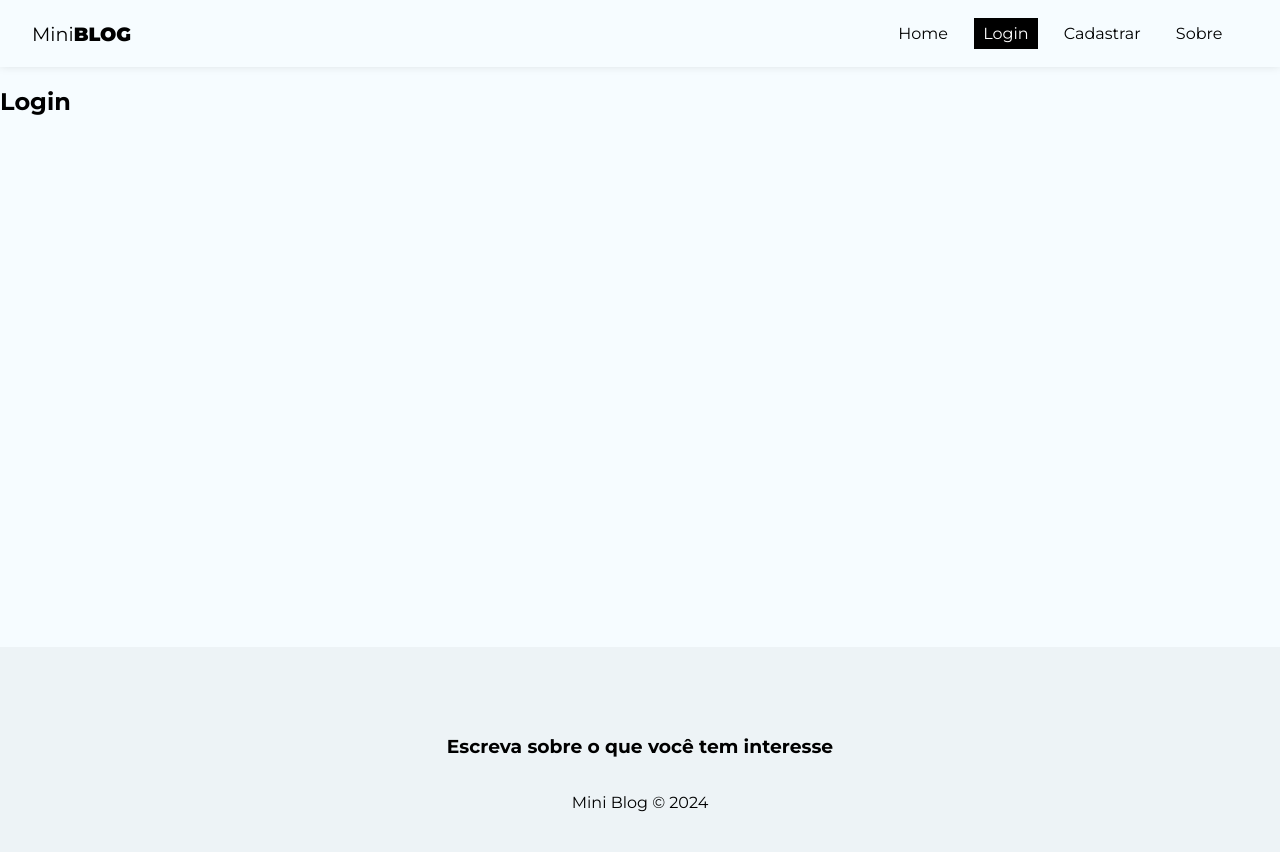
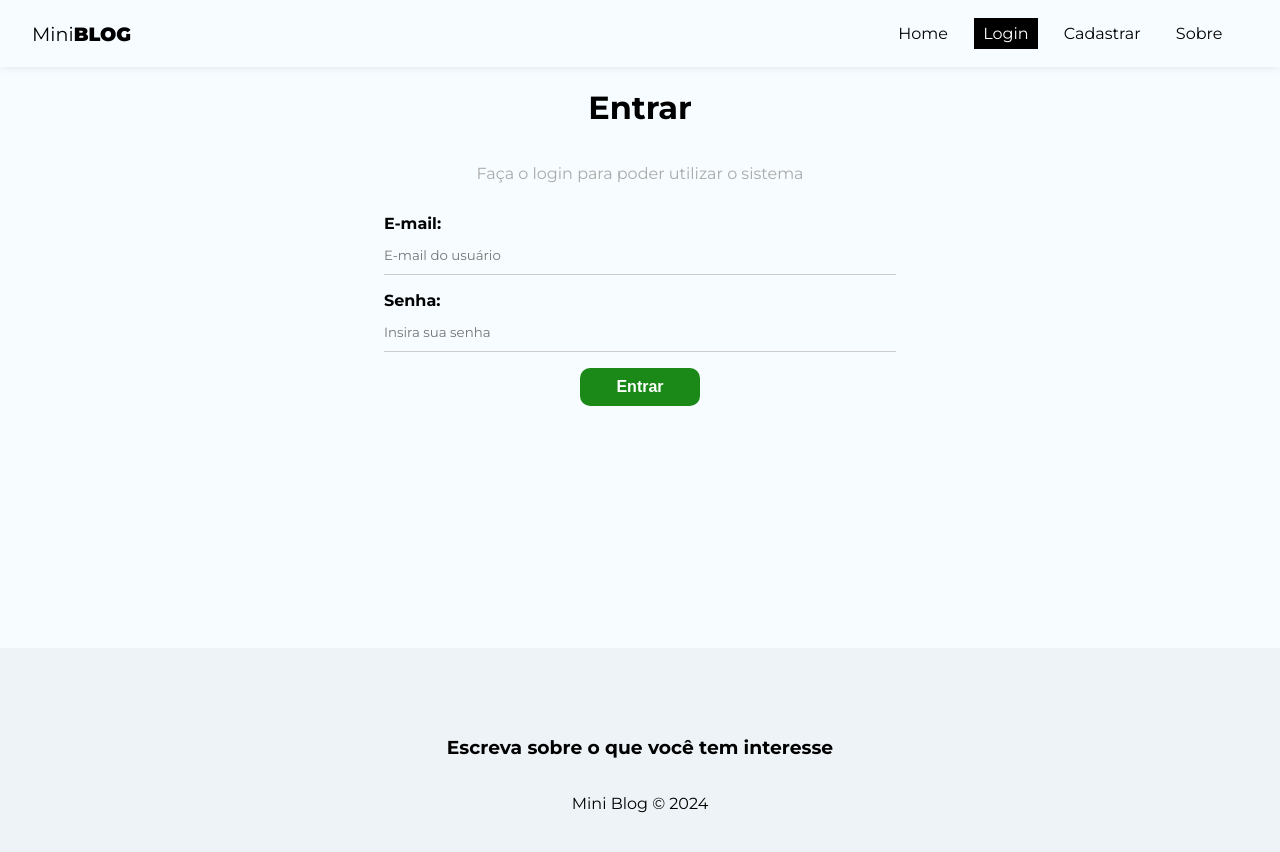
Before and after one commit to pedrofurns7/projeto_miniblog, a React (Create React App) app: page /login in a window 1280 px wide. Shown: the top 852 px of the page. Built offline with nearby package versions, Linux system fonts and the light colour scheme; no server answers.

Commit message:
[feat]: implements logout and login

```diff
--- a/src/App.js
+++ b/src/App.js
@@ -11,42 +11,60 @@ import { useAuthentication } from "./hooks/useAuthentication";
 import { AuthProvider } from "./context/AuthContext";
 
 //pages
+
+import Login from "./pages/Login/Login";
+import Register from "./pages/Register/Register";
+import CreatePost from "./pages/CreatePost/CreatePost";
+import Dashboard from "./pages/Dashboard/Dashboard";
+
+//components
 import Home from "./pages/Home/Home";
 import About from "./pages/About/About";
 import Navbar from "./components/Navbar";
 import Footer from "./components/Footer";
-import Login from "./pages/Login/Login";
-import Register from "./pages/Register/Register";
 
 function App() {
+  const [user, setUser] = useState(undefined);
+  const { auth } = useAuthentication();
 
+  const loadingUser = user === undefined;
 
-  const [user, setUser] = useState(undefined)
-  const {auth} = useAuthentication()
+  useEffect(() => {
+    onAuthStateChanged(auth, (user) => {
+      setUser(user);
+    });
+  }, [auth]);
 
-  const loadingUser = user === undefined
-
-  useEffect(() =>{
-      onAuthStateChanged(auth, (user) =>{
-        setUser(user)
-      })
-  },[auth])
-
-  if(loadingUser){
-    return <p>Carregando...</p>
+  if (loadingUser) {
+    return <p>Carregando...</p>;
   }
 
   return (
     <div className="App">
-      <AuthProvider value={{user}}>
+      <AuthProvider value={{ user }}>
         <BrowserRouter>
           <Navbar />
           <div className="container">
             <Routes>
               <Route path="/" element={<Home />} />
               <Route path="/about" element={<About />} />
-              <Route path="/login" element={<Login />} />
-              <Route path="/register" element={<Register />} />
+              <Route
+                path="/login"
+                element={!user ? <Login /> : <Navigate to="/" />}
+              />
+              <Route
+                path="/register"
+                element={!user ? <Register /> : <Navigate to="/" />}
+              />
+              <Route
+                path="/post/create"
+                element={user ? <CreatePost /> : <Navigate to="/login" />}
+              />
+              <Route
+                path="/dashboard"
+                element={user ? <Dashboard /> : <Navigate to="/login" />}
+              />
+
             </Routes>
           </div>
           <Footer />
--- a/src/components/Navbar.js
+++ b/src/components/Navbar.js
@@ -1,29 +1,87 @@
-import { NavLink } from "react-router-dom"
+import { NavLink } from "react-router-dom";
 
-import styles from "./Navbar.module.css"
+import { useAuthentication } from "../hooks/useAuthentication";
+
+import { useAuthValue } from "../context/AuthContext";
+
+import styles from "./Navbar.module.css";
 
 const Navbar = () => {
+  const { user } = useAuthValue();
+
+  const { logout } = useAuthentication();
+
   return (
     <nav className={styles.navbar}>
-        <NavLink to="/" className={styles.brand}>
-            Mini<span>Blog</span>
-        </NavLink>
-        <ul className={styles.links_list}>
+      <NavLink to="/" className={styles.brand}>
+        Mini<span>Blog</span>
+      </NavLink>
+      <ul className={styles.links_list}>
+        <li>
+          <NavLink
+            to="/"
+            className={({ isActive }) => (isActive ? styles.active : "")}
+          >
+            Home
+          </NavLink>
+        </li>
+        {!user && (
+          <>
             <li>
-                <NavLink to="/" className={({isActive}) => (isActive ? styles.active : '')}>Home</NavLink>
+              <NavLink
+                to="/login"
+                className={({ isActive }) => (isActive ? styles.active : "")}
+              >
+                Login
+              </NavLink>
             </li>
             <li>
-                <NavLink to="/login" className={({isActive}) => (isActive ? styles.active : '')}>Login</NavLink>
+              <NavLink
+                to="/register"
+                className={({ isActive }) => (isActive ? styles.active : "")}
+              >
+                Cadastrar
+              </NavLink>
             </li>
+          </>
+        )}
+        {user && (
+          <>
             <li>
-                <NavLink to="/register" className={({isActive}) => (isActive ? styles.active : '')}>Cadastrar</NavLink>
+              <NavLink
+                to="/posts/create"
+                className={({ isActive }) => (isActive ? styles.active : "")}
+              >
+                Novo Post
+              </NavLink>
             </li>
+
             <li>
-                <NavLink to="/about" className={({isActive}) => (isActive ? styles.active : '')}>Sobre</NavLink>
+              <NavLink
+                to="/dashboard"
+                className={({ isActive }) => (isActive ? styles.active : "")}
+              >
+                Dashboard
+              </NavLink>
             </li>
-        </ul>
+          </>
+        )}
+        <li>
+          <NavLink
+            to="/about"
+            className={({ isActive }) => (isActive ? styles.active : "")}
+          >
+            Sobre
+          </NavLink>
+        </li>
+        {user &&(
+          <li>
+            <button onClick={logout}>Sair</button>
+          </li>
+        )}
+      </ul>
     </nav>
-  )
-}
+  );
+};
 
-export default Navbar
+export default Navbar;
--- a/src/hooks/useAuthentication.js
+++ b/src/hooks/useAuthentication.js
@@ -5,7 +5,8 @@ import{
     createUserWithEmailAndPassword,
     signInWithEmailAndPassword,
     updateProfile,
-    signOut
+    signOut,
+    sendSignInLinkToEmail
 } from "firebase/auth"
 
 import {useState, useEffect} from 'react'
@@ -68,6 +69,36 @@ export const useAuthentication = () =>{
         setLoading(false)
     }
 
+    const logout = () =>{
+
+        checkIfIsCancelled();
+        signOut(auth)
+    }
+
+    const login = async(data) =>{
+        checkIfIsCancelled()
+
+        setLoading(true)
+        setError(false)
+
+
+        try {
+            await signInWithEmailAndPassword(auth, data.email, data.password)
+            setLoading(false)
+        } catch(error){
+            let systemErrorMessage;
+
+            if(error.message.includes("invalid")){
+                systemErrorMessage = "Usuário ou senha incorretos";
+            } else{
+                systemErrorMessage = "Ocorreu um erro, tente novamente mais tarde."
+            }
+
+            setError(systemErrorMessage)
+            setLoading(false)
+        }
+    }
+
     useEffect(() =>{
         return () => setCancelled(true);
     },[])
@@ -76,7 +107,9 @@ export const useAuthentication = () =>{
         auth,
         createUser,
         error,
-        loading
+        loading,
+        logout,
+        login
     }
 
 }
--- a/src/pages/About/About.js
+++ b/src/pages/About/About.js
@@ -1,9 +1,15 @@
+import { Link } from "react-router-dom"
+
 import styles from "./About.module.css"
 
 const About = () => {
   return (
-    <div>
-        <h1>About</h1>
+    <div className={styles.about}>
+        <h2>Sobre o Mini<span>Blog</span></h2>
+        <p>Este projeto consiste em um blog feito em React no front-end e Firebase no backend</p>
+        <Link to="/posts/create" className="btn">
+          Criar post
+        </Link>
     </div>
   )
 }
--- a/src/pages/About/About.module.css
+++ b/src/pages/About/About.module.css
@@ -0,0 +1,17 @@
+.about{
+    text-align: center;
+    display: flex;
+    flex-direction: column;
+    align-items: center;
+}
+
+.about p{
+    color: #aaa;
+    margin-bottom: 2em;
+}
+
+.about a{
+    display: block;
+    margin-top: 15px;
+    padding: 10px 15px;
+}
--- /dev/null
+++ b/src/pages/CreatePost/CreatePost.js
@@ -0,0 +1,9 @@
+import React from 'react'
+
+const CreatePost = () => {
+  return (
+    <div>CreatePost</div>
+  )
+}
+
+export default CreatePost
--- /dev/null
+++ b/src/pages/Dashboard/Dashboard.js
@@ -0,0 +1,9 @@
+import React from 'react'
+
+const Dashboard = () => {
+  return (
+    <div>Dashboard</div>
+  )
+}
+
+export default Dashboard
--- a/src/pages/Login/Login.js
+++ b/src/pages/Login/Login.js
@@ -1,9 +1,82 @@
 import styles from './Login.module.css'
 
+import { useState, useEffect } from "react"
+
+import { useAuthentication } from "../../hooks/useAuthentication";
+
 const Login = () => {
+
+    const [email, setEmail] = useState("")
+    const [password, setPassword] =  useState("")
+    const [error, setError] = useState("")
+
+    const {login, error: authError, loading} = useAuthentication();
+
+    const handleSubmit = async(e) =>{
+      e.preventDefault()
+
+      setError("");
+
+      const user = {
+        email,
+        password
+      }
+
+      const res = await login(user);
+
+      console.log(user);
+      console.log(res);
+    }
+
+    useEffect(()=>{
+
+      if(authError){
+        setError(authError)
+      }
+
+    },[authError])
+
   return (
-    <div>
-        <h2>Login</h2>
+    <div className={styles.login}>
+         <h1>
+          Entrar
+        </h1>
+        <p>Faça o login para poder utilizar o sistema</p>
+        <form onSubmit={handleSubmit}>
+
+          <label>
+            <span>E-mail: </span>
+            <input
+              type="email"
+              name="email"
+              required
+              placeholder="E-mail do usuário"
+              value={email}
+              onChange={(e) => setEmail(e.target.value)}
+            />
+          </label>
+          <label>
+            <span>Senha: </span>
+            <input
+              type="password"
+              name="password"
+              required
+              placeholder="Insira sua senha"
+              value={password}
+              onChange={(e) => setPassword(e.target.value)}
+            />
+          </label>
+
+
+          {!loading && <button className="btn">Entrar</button>}
+          {loading &&(
+            <button className="btn" disabled>
+              Aguarde...
+            </button>
+          )}
+
+          {error && <p className="error">{error}</p>}
+        </form>
     </div>
   )
 }
--- a/src/pages/Login/Login.module.css
+++ b/src/pages/Login/Login.module.css
@@ -0,0 +1,8 @@
+.login{
+    text-align: center;
+}
+
+.login p{
+    color: #aaa;
+    padding: 15px;
+}
```
Also changed, not shown: src/pages/CreatePost/CreatePost.module.css (added), src/pages/Dashboard/Dashboard.module.css (added).
